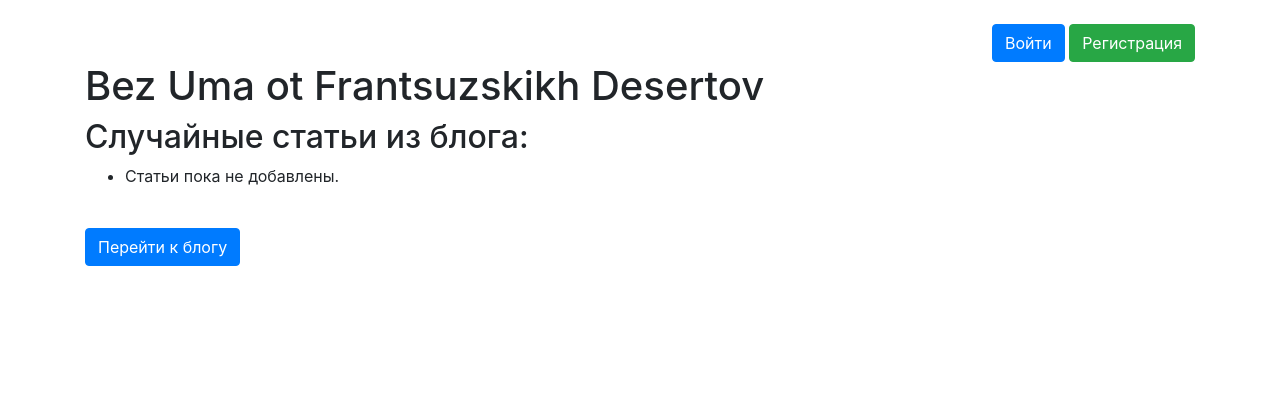
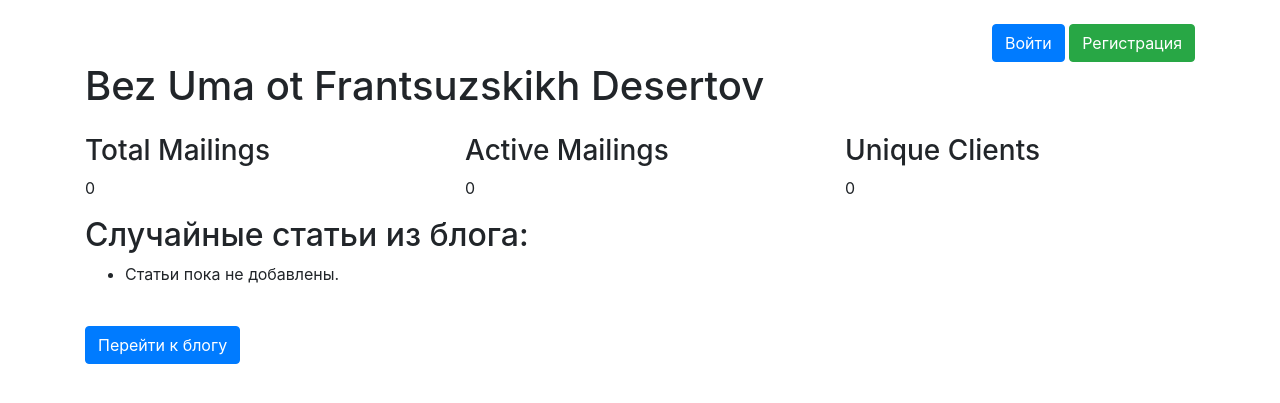
Before and after one commit to Annabse27/Kursovaya6_django, a Django app: page / in a window 1280 px wide. Shown: the top 403 px of the page. Run offline with Django 5.2, Linux system fonts and the light colour scheme; data that the repository does not hold is empty; some libraries are stand-ins or nearby versions.

Commit message:
feat: Implement homepage statistics display
- Added total mailings, active mailings, and unique clients statistics to the homepage view.
- Fetched and displayed three random blog posts on the homepage.
- Fixed rendering issue by properly passing context in the `home` view.

```diff
--- a/django_kursovaya/core/views.py
+++ b/django_kursovaya/core/views.py
@@ -2,10 +2,8 @@ from django.conf import settings
 import os
 from django.shortcuts import render, get_object_or_404, redirect
 from django.contrib.auth.decorators import login_required, user_passes_test, permission_required
-from django.http import HttpResponseForbidden
-from mailings.models import Mailing, Attempt
+from mailings.models import Mailing, Attempt, Client
 from mailings.forms import MailingForm
-import logging
 from blog.models import BlogPost
 
 
@@ -15,7 +13,28 @@ def home(request):
     print("BASE_DIR:", settings.BASE_DIR)
     print("Template DIRS:", settings.TEMPLATES[0]['DIRS'])
     print("Looking for template at:", os.path.join(settings.BASE_DIR, 'templates', 'home.html'))
-    return render(request, 'home.html')
+
+    # Получаем статистику для рассылок и клиентов
+    total_mailings = Mailing.objects.count()  # Количество рассылок всего
+    active_mailings = Mailing.objects.filter(status='started').count()  # Количество активных рассылок
+    unique_clients = Client.objects.distinct().count()  # Количество уникальных клиентов
+
+    # Получаем три случайные статьи из блога
+    random_posts = BlogPost.objects.order_by('?')[:3]
+
+    # Передаем данные в контекст шаблона
+    context = {
+        'total_mailings': total_mailings,
+        'active_mailings': active_mailings,
+        'unique_clients': unique_clients,
+        'random_posts': random_posts,
+    }
+
+    return render(request, 'home.html', context)
+
+
+
+
 
 # Защита профиля пользователя с помощью @login_required
 @login_required
@@ -86,9 +105,3 @@ def manager_dashboard(request):
 @login_required
 def client_dashboard(request):
     return render(request, 'client_dashboard.html')
-
-
-#Логика для случайного выбора статей на главной странице
-def home(request):
-    random_posts = BlogPost.objects.order_by('?')[:3]
-    return render(request, 'home.html', {'random_posts': random_posts})
--- a/django_kursovaya/templates/home.html
+++ b/django_kursovaya/templates/home.html
@@ -21,6 +21,22 @@
         <!-- Приветственное сообщение -->
         <h1>Bez Uma ot Frantsuzskikh Desertov</h1>
 
+        <!-- Статистика по рассылкам и клиентам -->
+        <div class="row mt-4">
+            <div class="col-md-4">
+                <h3>Total Mailings</h3>
+                <p>{{ total_mailings }}</p>
+            </div>
+            <div class="col-md-4">
+                <h3>Active Mailings</h3>
+                <p>{{ active_mailings }}</p>
+            </div>
+            <div class="col-md-4">
+                <h3>Unique Clients</h3>
+                <p>{{ unique_clients }}</p>
+            </div>
+        </div>
+
         <!-- Блок случайных статей из блога -->
         <h2>Случайные статьи из блога:</h2>
         <ul>
```
